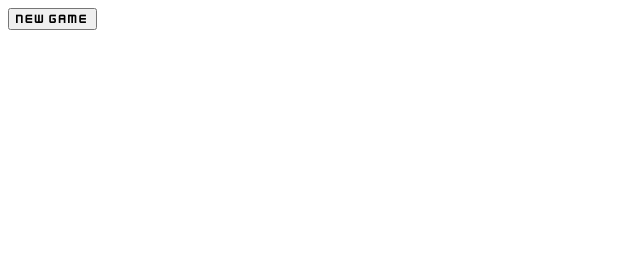
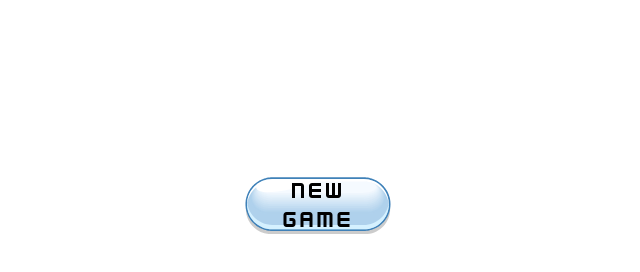
Before and after one commit to jtakakura/Game-Development-with-Rust-and-WebAssembly-notes, a website: page web/index.html in a window 1280 px wide. Shown: the whole page, without its empty margins (0-640 px from the left). Drawn offline with Linux system fonts and the light colour scheme; files that its build step writes are made by us from their sources; files whose address does not match are found by name.

Commit message:
ch08: CSS Sprites

```diff
--- a/static/styles.css
+++ b/static/styles.css
@@ -9,4 +9,17 @@
 
 button {
     font-family: 'Ken Future';
+    background: -72px -60px url('Button.svg');
+    border: none;
+    width: 82px;
+    height: 33px;
+    transform: scale(1.8) translate(150px, 100px);
 }
+
+button:hover {
+    background: -158px -60px url('Button.svg');
+}
+
+button:active {
+    background: -244px -60px url('Button.svg');
+}
```
Also changed, not shown: static/Button.svg (added).
